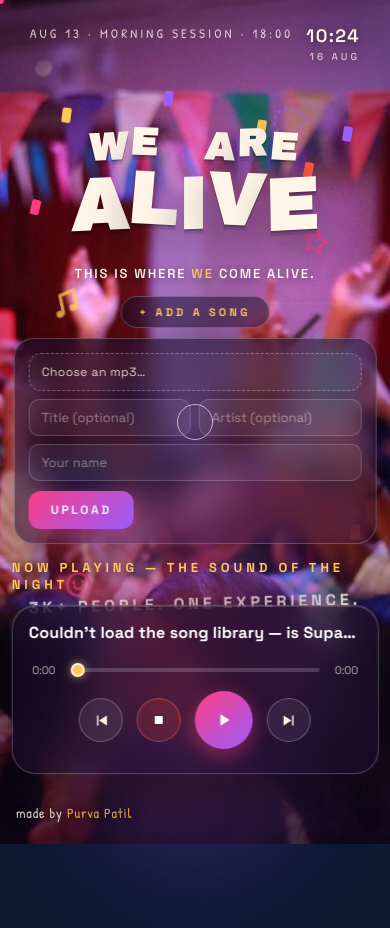
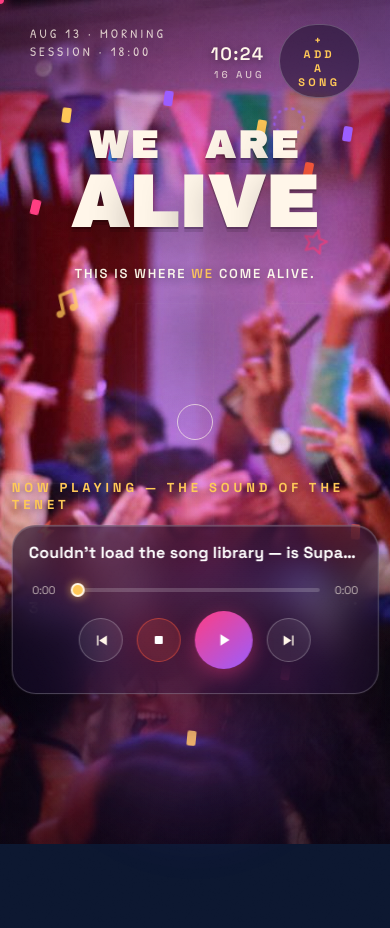
Before and after one commit to purvapatil11/Echo, a website: page index.html in a window 390 px wide. Shown: the top 928 px of the page. Drawn offline with nearby package versions, Linux system fonts and the light colour scheme.

Commit message:
changed placement of elements

```diff
--- a/index.html
+++ b/index.html
@@ -8,6 +8,11 @@
 <link rel="preconnect" href="https://fonts.gstatic.com" crossorigin>
 <link href="https://fonts.googleapis.com/css2?family=Archivo+Black&family=Patrick+Hand&family=Space+Grotesk:wght@400;500;600;700&display=swap" rel="stylesheet">
 <style>
+  @font-face{
+    font-family:'King Jack';
+    src:url('assests/King Jack Style.ttf') format('truetype');
+    font-weight:400; font-style:normal; font-display:swap;
+  }
   :root{
     --paper:#fff6e9;
     --pink:#ff3d81;
@@ -87,6 +92,7 @@
     padding:24px 30px;
     pointer-events:none;
   }
+  .head-right{display:flex; align-items:center; gap:14px;}
   .clock{font-size:22px; font-weight:600; letter-spacing:.08em; text-align:right; text-shadow:0 2px 10px rgba(0,0,0,.5);}
   .clock .date{display:block; font-size:10px; opacity:.7; font-weight:500; letter-spacing:.3em; text-transform:uppercase; margin-top:3px;}
 
@@ -120,9 +126,9 @@
     display:inline-block; text-align:center;
   }
   .lrow{display:block; white-space:nowrap;}
-  .lrow.w1{font-size:clamp(38px, 7.2vw, 86px); letter-spacing:.08em; transform:skewX(-3deg);}
-  .lrow.w2{font-size:clamp(72px, 14.5vw, 176px); letter-spacing:.02em; margin-top:.06em; transform:skewX(-2deg);}
-  .l{display:inline-block; transform:rotate(var(--r,0deg)) translateY(var(--y,0));}
+  .lrow.w1{font-size:clamp(38px, 7.2vw, 86px); letter-spacing:.08em;}
+  .lrow.w2{font-size:clamp(72px, 14.5vw, 176px); letter-spacing:.02em; margin-top:.06em;}
+  .l{display:inline-block;}
   .sub{
     margin-top:26px; font-size:clamp(13px,1.5vw,17px); font-weight:600;
     letter-spacing:.14em; text-transform:uppercase; color:#ffe; opacity:.95;
@@ -140,7 +146,7 @@
 
   /* ---------- SPOTIFY PLAYER ---------- */
   .player{
-    position:absolute; left:50%; bottom:70px; transform:translateX(-50%);
+    position:absolute; left:50%; bottom:150px; transform:translateX(-50%);
     z-index:7; width:min(560px, 93vw); pointer-events:none;
   }
   .pl-glow{
@@ -223,13 +229,6 @@
   @keyframes sp{to{transform:rotate(360deg)}}
 
   /* ---------- MISC UI ---------- */
-  .credit{
-    position:absolute; left:clamp(16px,2.5vw,28px); bottom:22px; z-index:7;
-    font-size:11px; letter-spacing:.06em; color:#ffe; opacity:.8; text-shadow:0 2px 8px rgba(0,0,0,.6);
-    font-family:'Patrick Hand',cursive; font-size:14px;
-  }
-  .credit b{color:var(--amber); font-weight:400;}
-
   /* cursor */
   .cursor-dot{position:fixed; left:0; top:0; z-index:99; width:8px; height:8px; border-radius:50%;
     background:var(--pink); box-shadow:0 0 12px var(--pink), 0 0 24px rgba(255,61,129,.6);
@@ -241,41 +240,43 @@
 
   /* ---------- UPLOADER ---------- */
   .uploader{
-    position:absolute; left:50%; bottom:330px; transform:translateX(-50%);
-    z-index:7; width:min(560px, 93vw); text-align:center;
-    display:flex; flex-direction:column; align-items:center; gap:10px;
+    position:relative; z-index:9; text-align:center;
   }
   .up-toggle{
     font-family:'Space Grotesk',sans-serif; font-size:11px; font-weight:700;
     letter-spacing:.3em; text-transform:uppercase; color:var(--amber);
     background:rgba(20,10,38,.5); border:1px solid rgba(255,255,255,.22);
     border-radius:99px; padding:8px 18px; cursor:pointer; transition:.2s;
-    backdrop-filter:blur(10px);
+    backdrop-filter:blur(10px); pointer-events:auto;
   }
   .up-toggle:hover,.up-toggle.on{border-color:var(--amber); background:rgba(255,200,87,.12);}
+  .up-panel[hidden]{display:none;}
   .up-panel{
-    width:100%; pointer-events:auto;
+    position:absolute; right:0; top:calc(100% + 12px);
+    width:min(420px, 82vw); pointer-events:auto;
     background:linear-gradient(120deg, rgba(20,10,38,.62), rgba(24,12,44,.46));
     backdrop-filter:blur(16px);
     border:1px solid rgba(255,255,255,.22); border-radius:20px;
-    padding:14px; box-shadow:0 18px 46px rgba(0,0,0,.45);
-    display:flex; flex-direction:column; gap:10px;
+    padding:18px; box-shadow:0 18px 46px rgba(0,0,0,.45);
+    display:flex; flex-direction:column; gap:12px;
+    animation:upOpen .25s ease;
   }
-  .up-fields{display:flex; flex-wrap:wrap; gap:8px;}
+  @keyframes upOpen{from{opacity:0; transform:translateY(-6px);} to{opacity:1; transform:translateY(0);}}
+  .up-fields{display:flex; flex-wrap:wrap; gap:10px;}
   .up-file{
-    flex:1 1 100%; display:block; text-align:left; font-size:12px;
+    flex:1 1 100%; display:block; text-align:left; font-size:13px;
     letter-spacing:.04em; color:rgba(255,246,233,.85); cursor:pointer;
     border:1px dashed rgba(255,255,255,.3); border-radius:12px;
-    padding:10px 12px; background:rgba(255,255,255,.04); transition:.2s;
+    padding:11px 14px; background:rgba(255,255,255,.04); transition:.2s;
     white-space:nowrap; overflow:hidden; text-overflow:ellipsis;
   }
   .up-file:hover{border-color:var(--amber); color:var(--amber);}
   .up-file.picked{border-color:var(--pink); color:#fff; border-style:solid;}
   .up-inp{
-    flex:1 1 calc(50% - 4px); min-width:150px;
-    font-family:'Space Grotesk',sans-serif; font-size:13px; color:#fff;
+    flex:1 1 calc(50% - 5px); min-width:150px;
+    font-family:'Space Grotesk',sans-serif; font-size:14px; color:#fff;
     background:rgba(255,255,255,.06); border:1px solid rgba(255,255,255,.18);
-    border-radius:10px; padding:9px 12px; outline:none; transition:.2s;
+    border-radius:10px; padding:11px 14px; outline:none; transition:.2s;
   }
   .up-inp::placeholder{color:rgba(255,246,233,.45);}
   .up-inp:focus{border-color:var(--amber);}
@@ -284,7 +285,7 @@
     font-family:'Space Grotesk',sans-serif; font-size:12px; font-weight:700;
     letter-spacing:.22em; text-transform:uppercase; color:#fff;
     background:linear-gradient(140deg, var(--pink), var(--purple));
-    border:none; border-radius:12px; padding:11px 22px; cursor:pointer;
+    border:none; border-radius:12px; padding:12px 24px; cursor:pointer;
     transition:.2s; box-shadow:0 6px 18px rgba(255,61,129,.35);
     display:inline-flex; align-items:center; gap:8px; justify-content:center;
   }
@@ -304,7 +305,6 @@
     .player{width:min(420px, 94vw);}
     .doodle{opacity:.75;}
     .clock{font-size:18px;}
-    .uploader{bottom:300px;}
   }
 </style>
 </head>
@@ -320,7 +320,24 @@
   <!-- header -->
   <header>
     <small style="font-family:'Patrick Hand',cursive; font-size:13px; letter-spacing:.24em; opacity:.8; text-transform:uppercase;">AUG 13 · <span id="sessionLabel">NIGHT</span> SESSION · 18:00</small>
-    <div class="clock" id="clock">--:--<span class="date" id="dateline">--</span></div>
+    <div class="head-right">
+      <div class="clock" id="clock">--:--<span class="date" id="dateline">--</span></div>
+      <div class="uploader">
+        <button class="up-toggle" id="upToggle" type="button" data-hover>+ ADD A SONG</button>
+        <div class="up-panel" id="upPanel" hidden>
+          <div class="up-fields">
+            <label class="up-file" id="upFileLabel" for="upFile" data-hover>Choose an mp3…</label>
+            <input type="file" id="upFile" accept="audio/mp3,audio/mpeg" hidden>
+            <input class="up-inp" type="text" id="upTitle" placeholder="Title (optional)" autocomplete="off">
+            <input class="up-inp" type="text" id="upName" placeholder="Your name" autocomplete="off">
+          </div>
+          <div class="up-actions">
+            <button class="up-submit" id="upSubmit" type="button" data-hover>Upload</button>
+            <div class="up-msg" id="upMsg" role="status"></div>
+          </div>
+        </div>
+      </div>
+    </div>
   </header>
 
   <!-- doodle layer -->
@@ -332,9 +349,6 @@
   </div>
   <div class="doodle" style="left:9vw; bottom:36%; transform:rotate(8deg);" data-depth="26">
     <svg width="26" height="34" viewBox="0 0 24 24"><path d="M13 2L4 14h6l-1 8 9-12h-6z" fill="#ffc857" stroke="#ff5a3d" stroke-width="1.6" stroke-linejoin="round"/></svg>
-  </div>
-  <div class="doodle" style="left:36%; top:48%; transform:rotate(-6deg);" data-depth="22">
-    <svg width="70" height="30" viewBox="0 0 60 30"><path d="M4 22 C 16 4, 44 4, 56 12" fill="none" stroke="#fff6e9" stroke-width="2.6" stroke-linecap="round"/><path d="M48 6 L57 13 L48 20" fill="none" stroke="#fff6e9" stroke-width="2.6" stroke-linecap="round" stroke-linejoin="round"/></svg>
   </div>
   <div class="doodle" style="right:21vw; top:11%; transform:rotate(-8deg);" data-depth="16">
     <svg width="40" height="40" viewBox="0 0 40 40"><ellipse cx="20" cy="20" rx="15" ry="13" fill="none" stroke="#9b5cff" stroke-width="2.6" stroke-linecap="round" stroke-dasharray="1 6"/></svg>
@@ -377,28 +391,10 @@
 
   <div class="people-line" data-depth="18">3K+ PEOPLE. ONE EXPERIENCE.</div>
 
-  <!-- add a song -->
-  <div class="uploader">
-    <button class="up-toggle" id="upToggle" type="button" data-hover>+ ADD A SONG</button>
-    <div class="up-panel" id="upPanel" hidden>
-      <div class="up-fields">
-        <label class="up-file" id="upFileLabel" for="upFile" data-hover>Choose an mp3…</label>
-        <input type="file" id="upFile" accept="audio/mp3,audio/mpeg" hidden>
-        <input class="up-inp" type="text" id="upTitle" placeholder="Title (optional)" autocomplete="off">
-        <input class="up-inp" type="text" id="upArtist" placeholder="Artist (optional)" autocomplete="off">
-        <input class="up-inp" type="text" id="upName" placeholder="Your name" autocomplete="off">
-      </div>
-      <div class="up-actions">
-        <button class="up-submit" id="upSubmit" type="button" data-hover>Upload</button>
-        <div class="up-msg" id="upMsg" role="status"></div>
-      </div>
-    </div>
-  </div>
-
   <!-- custom music player -->
   <div class="player">
     <div class="pl-glow"></div>
-    <div class="pl-label">NOW PLAYING — THE SOUND OF THE NIGHT</div>
+    <div class="pl-label">NOW PLAYING — THE SOUND OF THE TENET</div>
     <div class="pl-body" data-hover>
       <div class="np">
         <div class="np-title" id="npTitle">Loading the tape…</div>
@@ -428,8 +424,6 @@
   </div>
 
   <!-- interaction cues -->
-  <div class="credit">made by <b>Purva Patil</b></div>
-
   <div class="cursor-dot" id="cd"></div>
   <div class="cursor-ring" id="cr"></div>
 
--- a/upload.js
+++ b/upload.js
@@ -10,7 +10,6 @@
   const upFile = $('upFile');
   const upFileLabel = $('upFileLabel');
   const upTitle = $('upTitle');
-  const upArtist = $('upArtist');
   const upName = $('upName');
   const upSubmit = $('upSubmit');
   const upMsg = $('upMsg');
@@ -52,7 +51,7 @@
     upFileLabel.classList.toggle('picked', !!f);
   });
 
-  [upTitle, upArtist, upName].forEach(el => el.addEventListener('input', clearMsg));
+  [upTitle, upName].forEach(el => el.addEventListener('input', clearMsg));
 
   upSubmit.addEventListener('click', async () => {
     if (busy) return;
@@ -60,7 +59,6 @@
 
     const file = upFile.files && upFile.files[0];
     const title = upTitle.value.trim();
-    const artist = upArtist.value.trim();
     const name = upName.value.trim();
 
     if (!file) return showMsg('Pick an mp3 file to upload.', 'err');
@@ -91,7 +89,6 @@
 
       const { error: insErr } = await sb.from('songs').insert({
         title: title || titleFromFile(file.name),
-        artist: artist || null,
         storage_path: publicUrl,
         added_by: name
       });
@@ -101,7 +98,6 @@
       upFileLabel.textContent = 'Choose an mp3…';
       upFileLabel.classList.remove('picked');
       upTitle.value = '';
-      upArtist.value = '';
       showMsg('Uploaded — it should appear in the tape now.', 'ok');
     } catch (err) {
       console.error('Upload failed:', err);
```
Also changed, not shown: assests/Read Me.txt (added, +30 -0 lines), assests/King Jack Style.ttf (added), assests/King Jack Style_Inner.ttf (added), assests/King Jack Style_Shadow.ttf (added), assests/King-Jack-Style-1.jpg (added), assests/King-Jack-Style-2.jpg (added), assests/King-Jack-Style-3.jpg (added), assests/King-Jack-Style-4.jpg (added), assests/King-Jack-Style-5.jpg (added), assests/King-Jack-Style-6.jpg (added), assests/King-Jack-Style-7.jpg (added), 1 other file.
